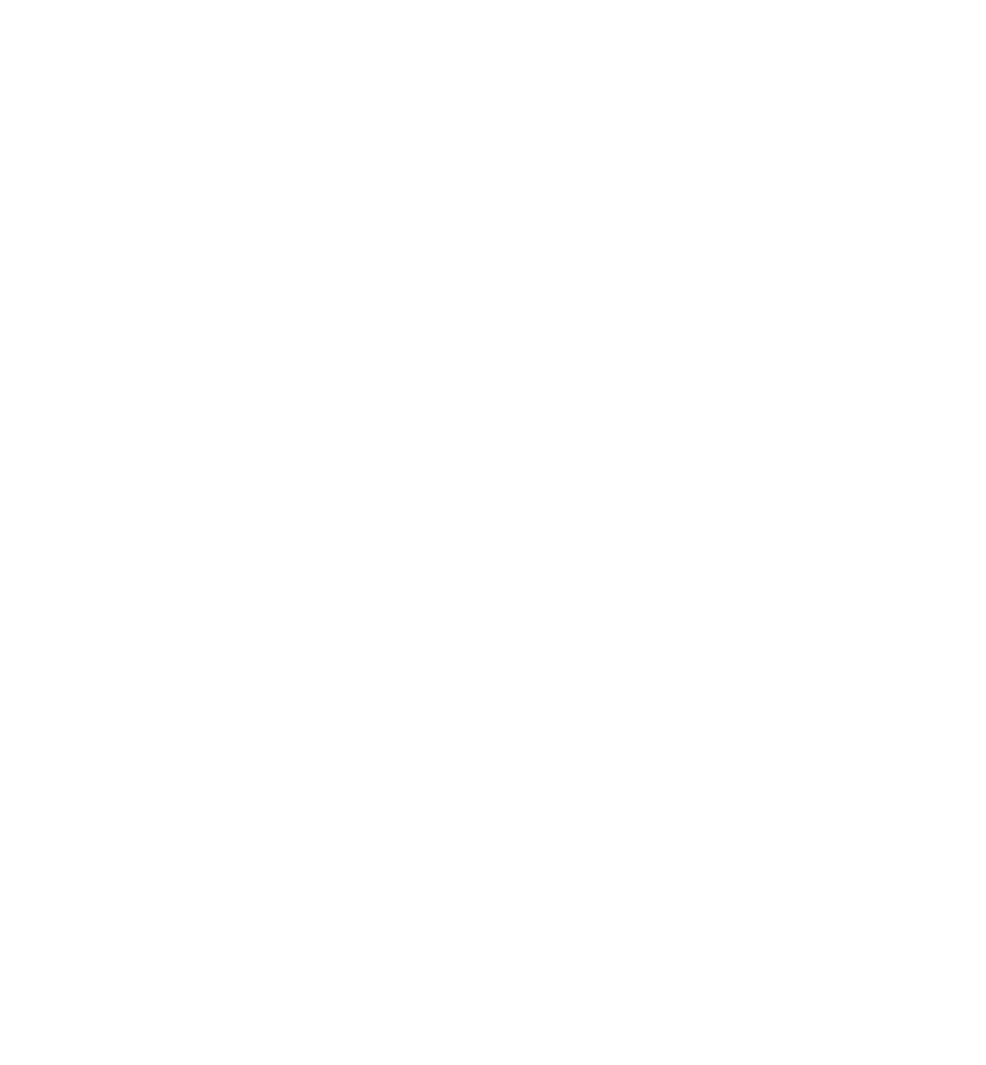
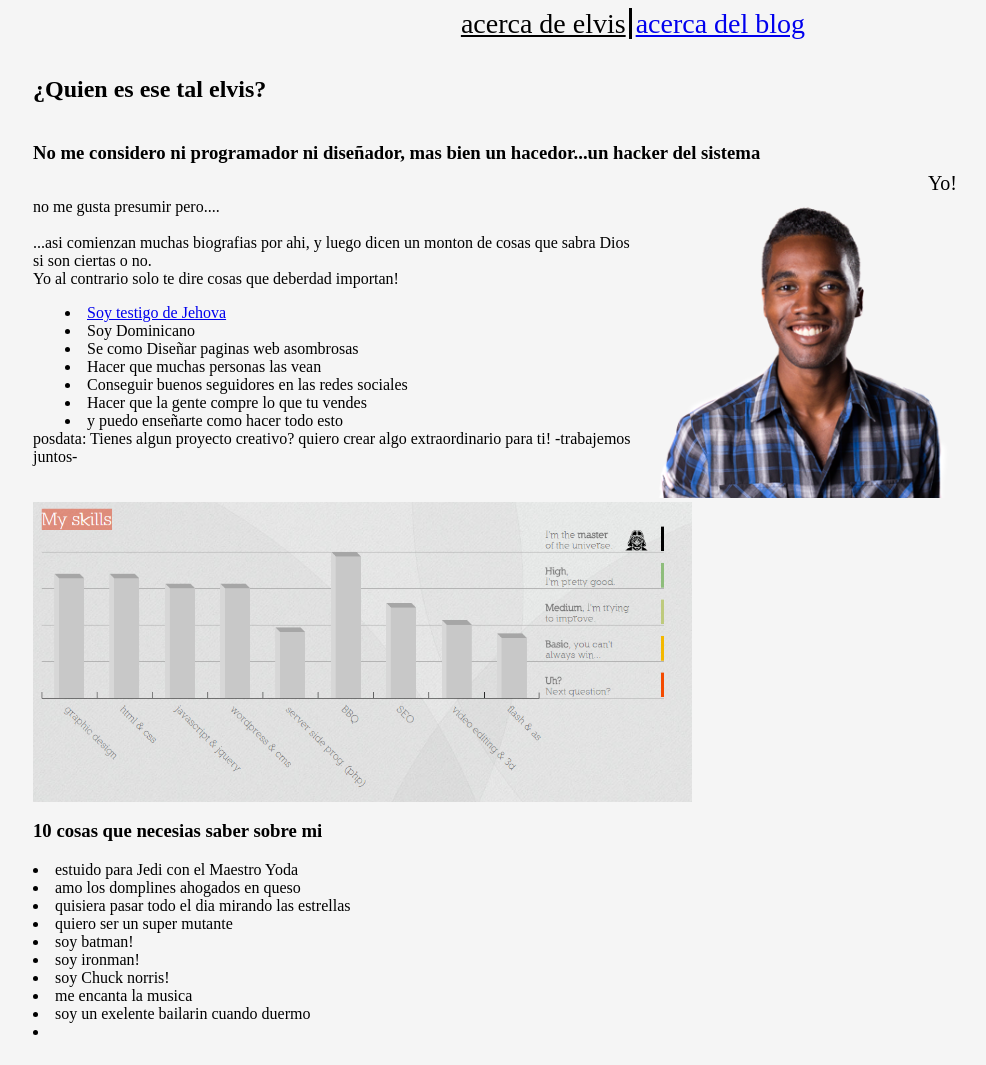
Before and after one commit to Elvisozoria/ElvisOzoria, a plain HTML site: page Quien-es-Elvis-ozoria.html in a window 1280 px wide. Shown: the whole page, without its empty margins (7-993 px from the left). Before the commit the page ends 800 px from the top, so only its background shows below. Drawn offline with Linux system fonts and the light colour scheme.

Commit message:
primer layout biografia

```diff
--- a/Quien-es-Elvis-ozoria.html
+++ b/Quien-es-Elvis-ozoria.html
@@ -0,0 +1,62 @@
+<!DOCTYPE html>
+<html lang="en">
+<head>
+	<meta charset="UTF-8">
+	<link rel="stylesheet" href="css/estilos--about.css">
+	<title>¿Quien es Elvis Ozoria?</title>
+</head>
+<body>
+	<header>
+		<a href="#about--elvis">acerca de elvis</a>
+		<a href="#about--blog">acerca del blog</a>
+	</header>
+<section class="about--elvis">
+<h2>¿Quien es ese tal elvis?</h2>
+<h3 class="bio--titulo">No me considero ni programador ni diseñador, mas bien un hacedor...un hacker del sistema</h3>
+<div class="bio--parrafo">
+	<p>
+		no me gusta presumir pero.... <br><br>
+
+		...asi comienzan muchas biografias por ahi, y luego dicen un monton de cosas que sabra Dios si son ciertas o no.<br>
+		Yo al contrario solo te dire cosas que deberdad  importan!
+
+		<li><a href="http://jw.org">Soy testigo de Jehova</a></li>
+		<li>Soy Dominicano</li>
+		<li>Se como Diseñar paginas web asombrosas</li>
+		<li>Hacer que muchas personas las vean</li>
+		<li>Conseguir buenos seguidores en las redes sociales</li>
+		<li>Hacer que la gente compre lo que tu vendes</li>
+		<li>y puedo enseñarte como hacer todo esto</li>
+
+	posdata: Tienes algun proyecto creativo? quiero crear algo extraordinario para ti! -trabajemos juntos-
+
+	</p>
+</div>
+<figure class="foto--elvis">
+	<img src="img/elvis.png" alt="Elvis Ozoria">
+	<span>Yo!</span>
+</figure>
+<div class="skills">
+	<img src="img/skills.png" alt="">
+</div>
+
+
+
+<h3>10 cosas que  necesias saber sobre mi</h3>
+<li>estuido para Jedi con el Maestro Yoda</li>
+<li>amo los domplines ahogados en queso</li>
+<li>quisiera pasar todo el dia mirando las estrellas</li>
+<li>quiero ser un super mutante</li>
+<li>soy batman!</li>
+<li>soy ironman!</li>
+<li>soy Chuck norris!</li>
+<li>me encanta la musica</li>
+<li>soy un exelente bailarin cuando duermo</li>
+<li></li>
+</section>
+<section class="about--blog">
+
+</section>
+
+</body>
+</html>
--- /dev/null
+++ b/css/estilos--about.css
@@ -0,0 +1,2 @@
+@import url("estilos.css");
+.about--elvis{padding:1em 2em}.bio--parrafo{max-width:50%;display:inline-block;vertical-align:top;}.bio--parrafo li{margin-left:2em}.bio--titulo{display:inline-block}.foto--elvis{display:inline-block;position:relative;margin:0;}.foto--elvis img{width:320px}.foto--elvis span{position:absolute;top:-10px;right:0;font-size:20px;color:$azulBase}header{text-align:center;}header a{font-size:28px;}header a:nth-child(1){color:#000;border-right:3px solid #000;padding-right:3px}.skills{height:300px;}.skills img{height:100%}
```
Also changed, not shown: index.html (+1 -1 lines), img/skills.png (added), 1 other file.
